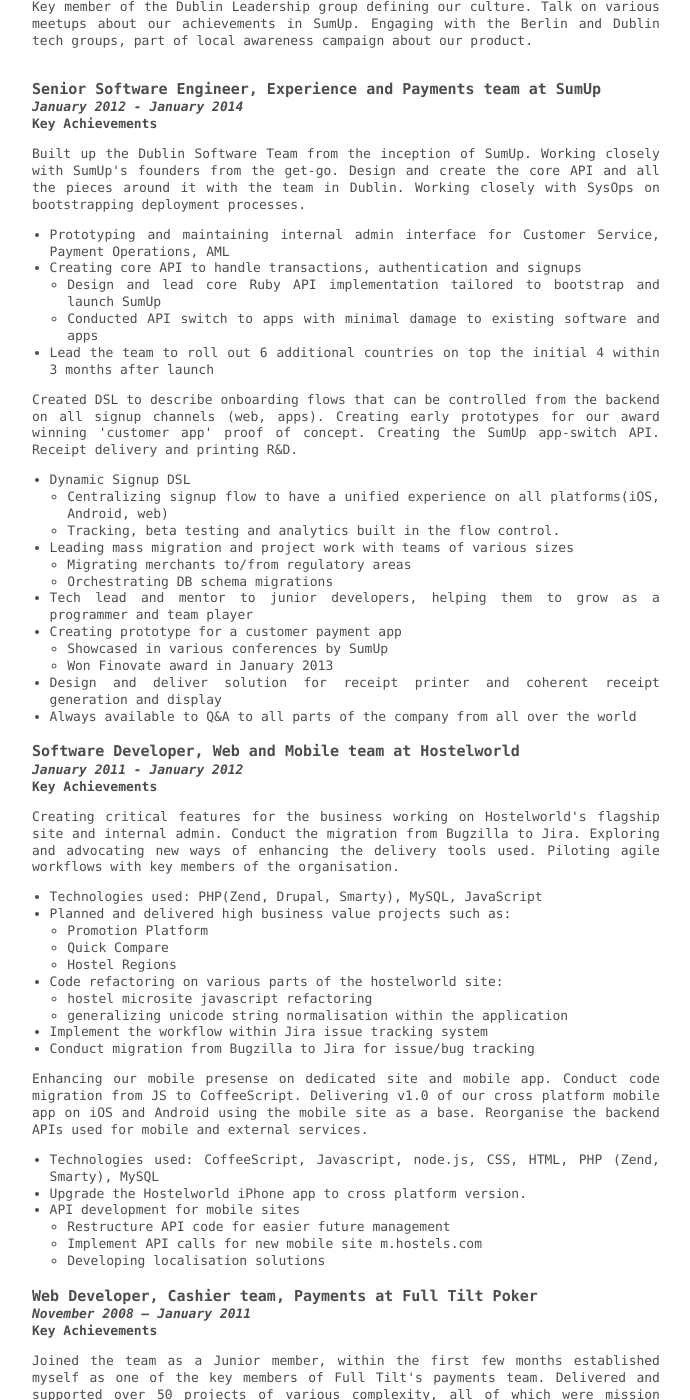
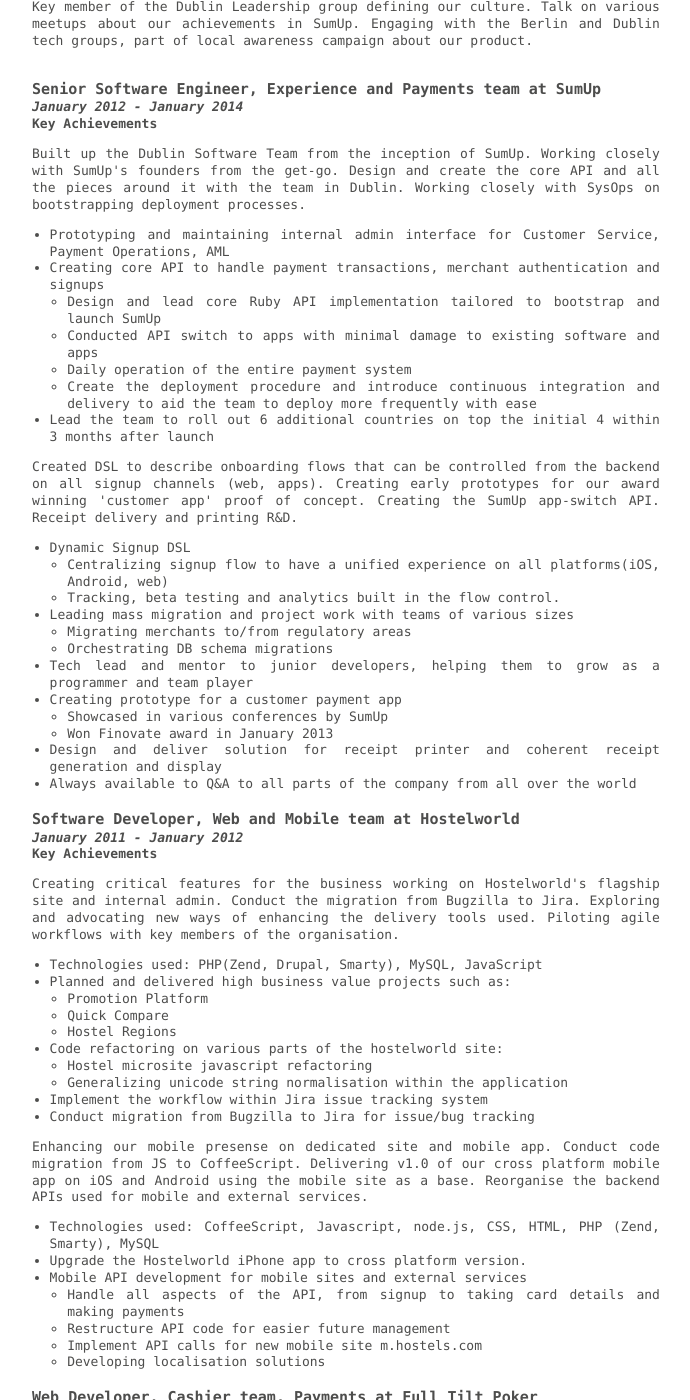
Before and after one commit to marjaimate/marjaimate.github.io, a Jekyll site: the page built from about.html, in a window 1280 px wide and 1400 px high, scrolled down 1526 px. Shown: the whole window, without its empty margins (294-984 px from the left). Built offline with Jekyll 4.4.1, drawn with Linux system fonts in a browser that asks for light colours; some of the changed text lies outside the part shown.

Commit message:
Update jekyll config; Added more details about higher education; Added more details about RoR work over the years.

```diff
--- a/_config.yml
+++ b/_config.yml
@@ -1,4 +1,4 @@
 name: Mate's Lattes
 markdown: kramdown
-pygments: true
+highlights: pygments
 baseurl:
--- a/about.html
+++ b/about.html
@@ -114,10 +114,12 @@
     </p>
     <ul>
       <li>Prototyping and maintaining internal admin interface for Customer Service, Payment Operations, AML</li>
-      <li>Creating core API to handle transactions, authentication and signups
+      <li>Creating core API to handle payment transactions, merchant authentication and signups
         <ul>
           <li>Design and lead core Ruby API implementation tailored to bootstrap and launch SumUp</li>
           <li>Conducted API switch to apps with minimal damage to existing software and apps</li>
+          <li>Daily operation of the entire payment system</li>
+          <li>Create the deployment procedure and introduce continuous integration and delivery to aid the team to deploy more frequently with ease</li>
         </ul>
       </li>
       <li>Lead the team to roll out 6 additional countries on top the initial 4 within 3 months after launch</li>
@@ -167,8 +169,8 @@
       </li>
       <li> Code refactoring on various parts of the hostelworld site:
         <ul>
-          <li>hostel microsite javascript refactoring</li>
-          <li>generalizing unicode string normalisation within the application </li>
+          <li>Hostel microsite javascript refactoring</li>
+          <li>Generalizing unicode string normalisation within the application </li>
         </ul>
       </li>
       <li> Implement the workflow within Jira issue tracking system </li>
@@ -180,8 +182,9 @@
     <ul>
       <li>Technologies used: CoffeeScript, Javascript, node.js, CSS, HTML, PHP (Zend, Smarty), MySQL</li>
       <li>Upgrade the Hostelworld iPhone app to cross platform version.</li>
-      <li> API development for mobile sites
+      <li>Mobile API development for mobile sites and external services
       <ul>
+        <li>Handle all aspects of the API, from signup to taking card details and making payments</li>
         <li> Restructure API code for easier future management</li>
         <li>Implement API calls for new mobile site m.hostels.com</li>
         <li>Developing localisation solutions</li>
@@ -214,6 +217,12 @@
         <li>Introducing automated deployments</li>
       </ul>
       </li>
+      <li>Internal proptotype for release handling of the cashier payments stack
+        <ul>
+          <li>Tool was based on a set of Ruby scripts</li>
+          <li>Turned the scripts to Ruby on Rails prototype</li>
+        </ul>
+      </li>
       <li>On call duties</li>
     </ul>
     <br/>
@@ -228,7 +237,17 @@
       <li>Develop applications in C++ for easier modifications made on sites by management</li>
     </ul>
   </section>
+  <hr>
   <br/>
+  <section class="resume post">
+    <h3>Studies and qualifications</h3>
+    <br/>
+    <h3><a href="https://www.elte.hu/en">Eötvös Loránd University, Faculty of Informatics, Budapest</a></h3>
+    <h4>2003 - 2008</h4>
+    <h5>BSc in Computer Science</h5>
+  </section>
+  <br/>
+  <hr>
   <section class="key-strength resume">
     <h3>Key Strength</h3>
     <p>
```
Also changed, not shown: 12 other files.
